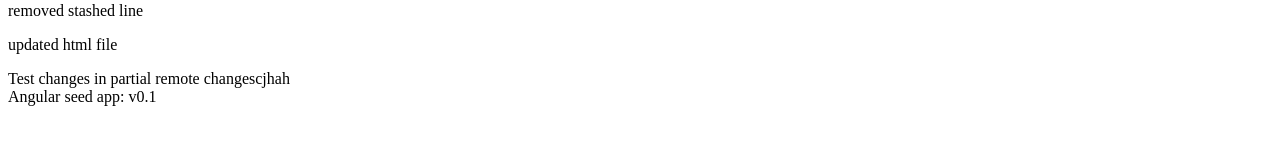
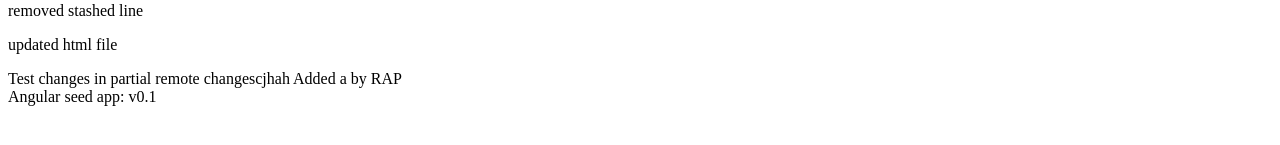
Before and after one commit to dipak23b/DemoRepo, a website: page HTML5Application/app/index.html at #/view1 in a window 1280 px wide. Shown: the part 311-456 px from the top of the page. Drawn offline with Linux system fonts and the light colour scheme.

Commit message:
updated file for demo

```diff
--- a/HTML5Application/app/partials/partial1.html
+++ b/HTML5Application/app/partials/partial1.html
@@ -6,3 +6,5 @@
 <p>updated html file</p>
 <span>Test changes in partial</span>
 <span>remote changescjhah</span>
+
+<span>Added a by RAP</span>
```
